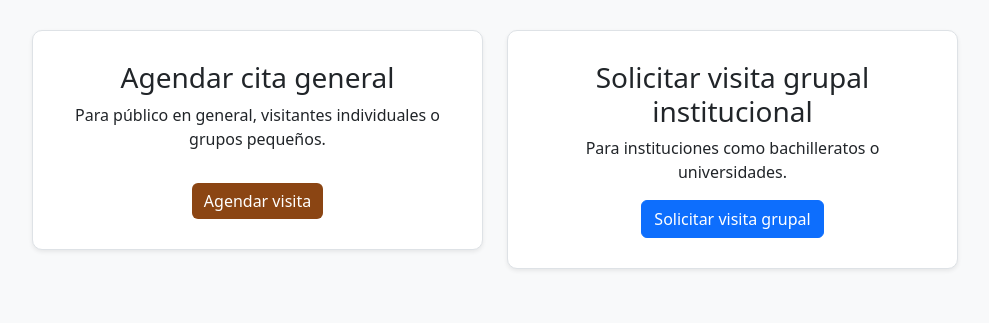
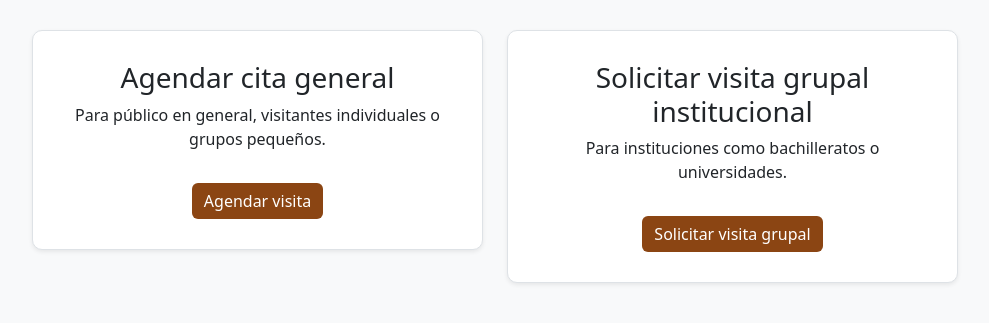
Before and after one commit to EmbryoPass/EmbryoPass, a Flask app: page /inicio in a window 1280 px wide. Shown: the part 240-563 px from the top of the page, without its empty margins (145-1134 px from the left). Run offline with Flask 3, Linux system fonts and the light colour scheme.

Commit message:
Update index.html

```diff
--- a/templates/index.html
+++ b/templates/index.html
@@ -66,7 +66,7 @@
       <div class="option-card text-center bg-white shadow-sm">
         <h3 class="option-title">Solicitar visita grupal institucional</h3>
         <p>Para instituciones como bachilleratos o universidades.</p>
-        <a href="{{ url_for('ir_a_visita_grupal') }}" class="btn btn-primary">Solicitar visita grupal</a>
+        <a href="{{ url_for('ir_a_visita_grupal') }}" class="btn btn-cafe mt-3">Solicitar visita grupal</a>
       </div>
     </div>
   </div>
```
